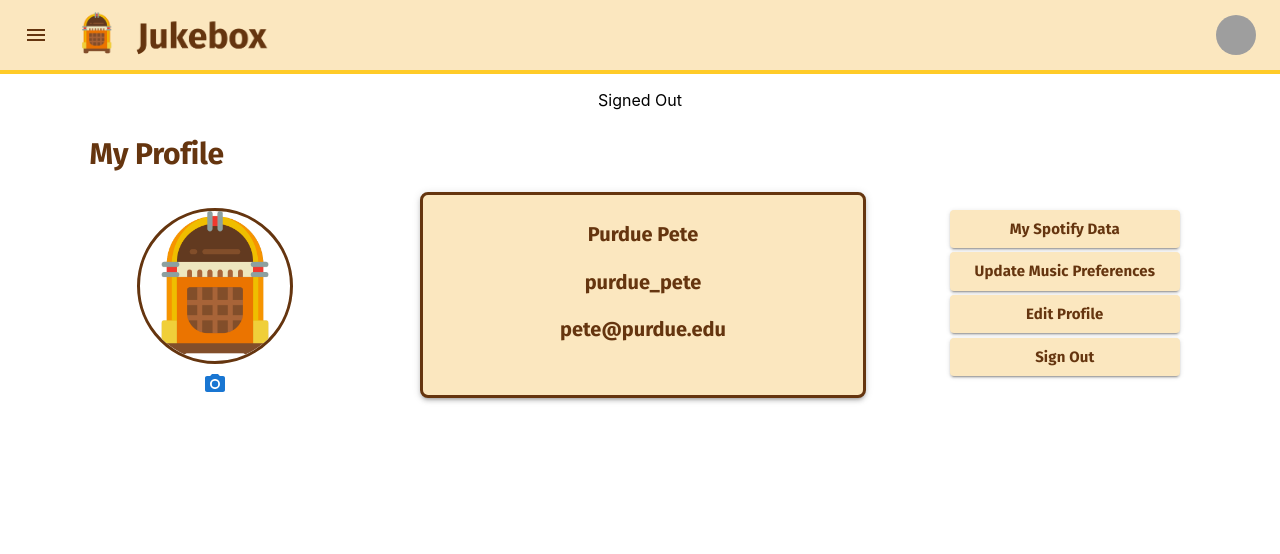
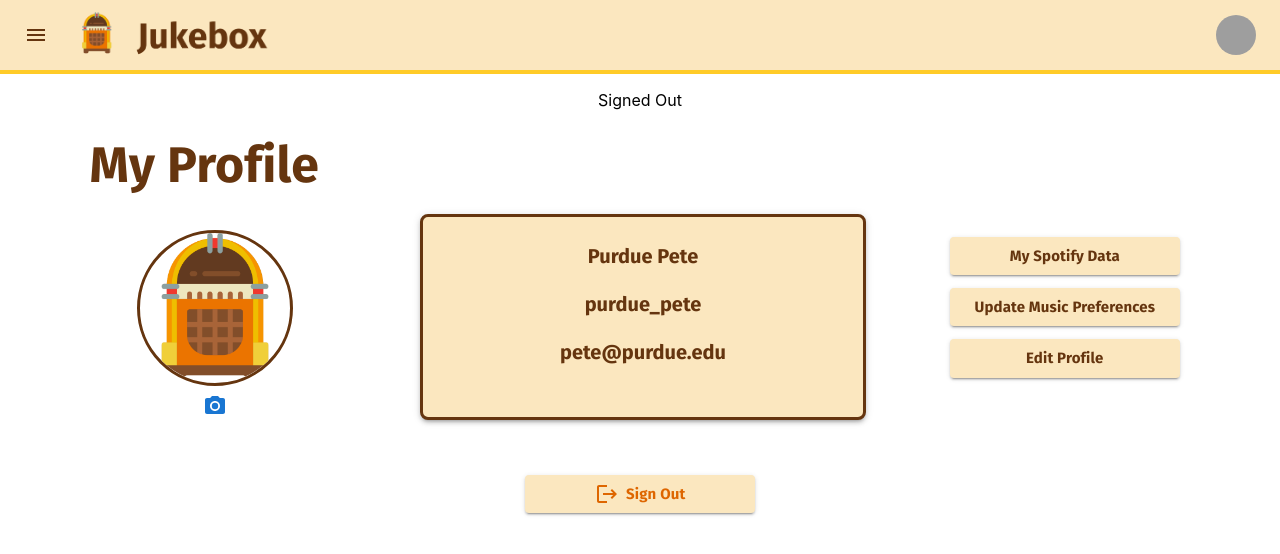
Before and after one commit to maitriparikh/cs407-jukebox, a React (Create React App) app: page /profile in a window 1280 px wide. Shown: the top 554 px of the page. Built offline with nearby package versions, Linux system fonts and the light colour scheme; no server answers; grey boxes are pictures that could not be loaded.

Commit message:
profile page UI changes

```diff
--- a/src/pages/profile_components/profile.js
+++ b/src/pages/profile_components/profile.js
@@ -18,6 +18,7 @@ import Typography from "@mui/material/Typography";
 import Avatar from "@mui/material/Avatar";
 import IconButton from "@mui/material/IconButton";
 import PhotoCamera from "@mui/icons-material/PhotoCamera";
+import LogoutIcon from "@mui/icons-material/Logout";
 
 function Profile() {
     const [firstName] = useState("Purdue");
@@ -40,7 +41,7 @@ function Profile() {
     return (
       <div style={{ marginTop: "2%", marginBottom: "2%", marginLeft: "7%", marginRight: "7%" }}>
 
-        <Typography variant="h2" style={{ textAlign: "left" }}>
+        <Typography variant="h1" style={{ textAlign: "left" }}>
             My Profile
         </Typography>
 
@@ -115,7 +116,7 @@ function Profile() {
                       textTransform: "none",
                       fontSize: 15,
                       fontWeight: "bold",
-                      margin: "1%"
+                      margin: "3%"
                     }}
                   >
                     My Spotify Data
@@ -130,7 +131,7 @@ function Profile() {
                       textTransform: "none",
                       fontSize: 15,
                       fontWeight: "bold",
-                      margin: "1%"
+                      margin: "3%"
                     }}
                   >
                     Update Music Preferences
@@ -145,26 +146,10 @@ function Profile() {
                       textTransform: "none",
                       fontSize: 15,
                       fontWeight: "bold",
-                      margin: "1%"
+                      margin: "3%"
                     }}
                   >
                     Edit Profile
-                  </Button>
-
-                  <Button
-                    variant="contained"
-                    style={{
-                      width: 230,
-                      color: 'var(--text-color)',
-                      backgroundColor: 'var(--accent-color)',
-                      textTransform: "none",
-                      fontSize: 15,
-                      fontWeight: "bold",
-                      margin: "1%"
-                    }}
-                    onClick={signOut_click}
-                  >
-                    Sign Out
                   </Button>
 
                 </Stack>
@@ -175,6 +160,27 @@ function Profile() {
 
         </Grid>
 
+
+        <Grid item xs={3}>
+
+        <Button
+            variant="contained"
+            style={{
+              width: 230,
+              color: "#DE6600",
+              backgroundColor: 'var(--accent-color)',
+              textTransform: "none",
+              fontSize: 15,
+              fontWeight: "bold",
+              margin: "1%"
+            }}
+            onClick={signOut_click}
+          >
+            <LogoutIcon sx={{ color: "#DE6600" }} /> &nbsp; Sign Out
+          </Button>
+
+        </Grid>
+
         </div>
       );
     }
```
